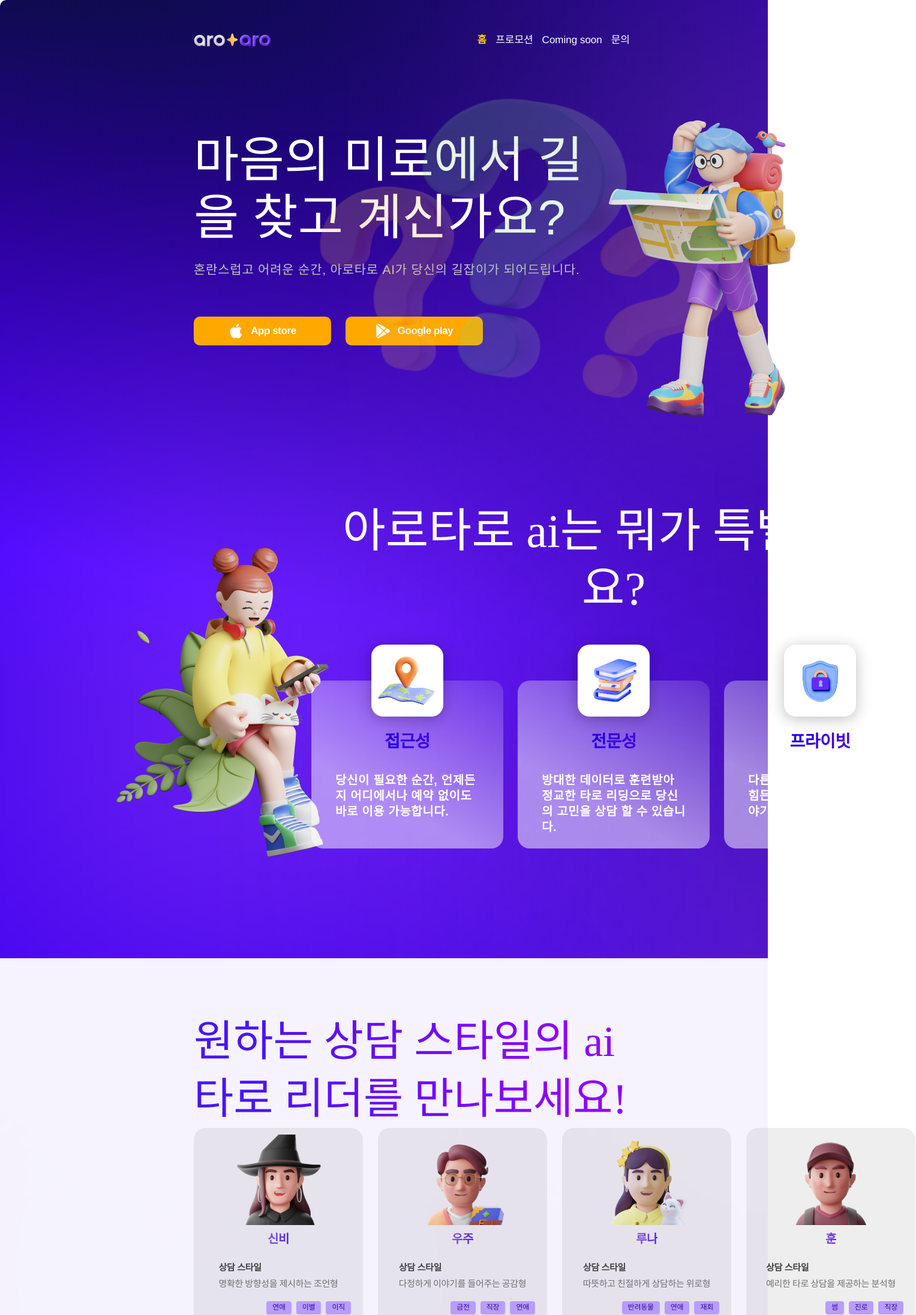
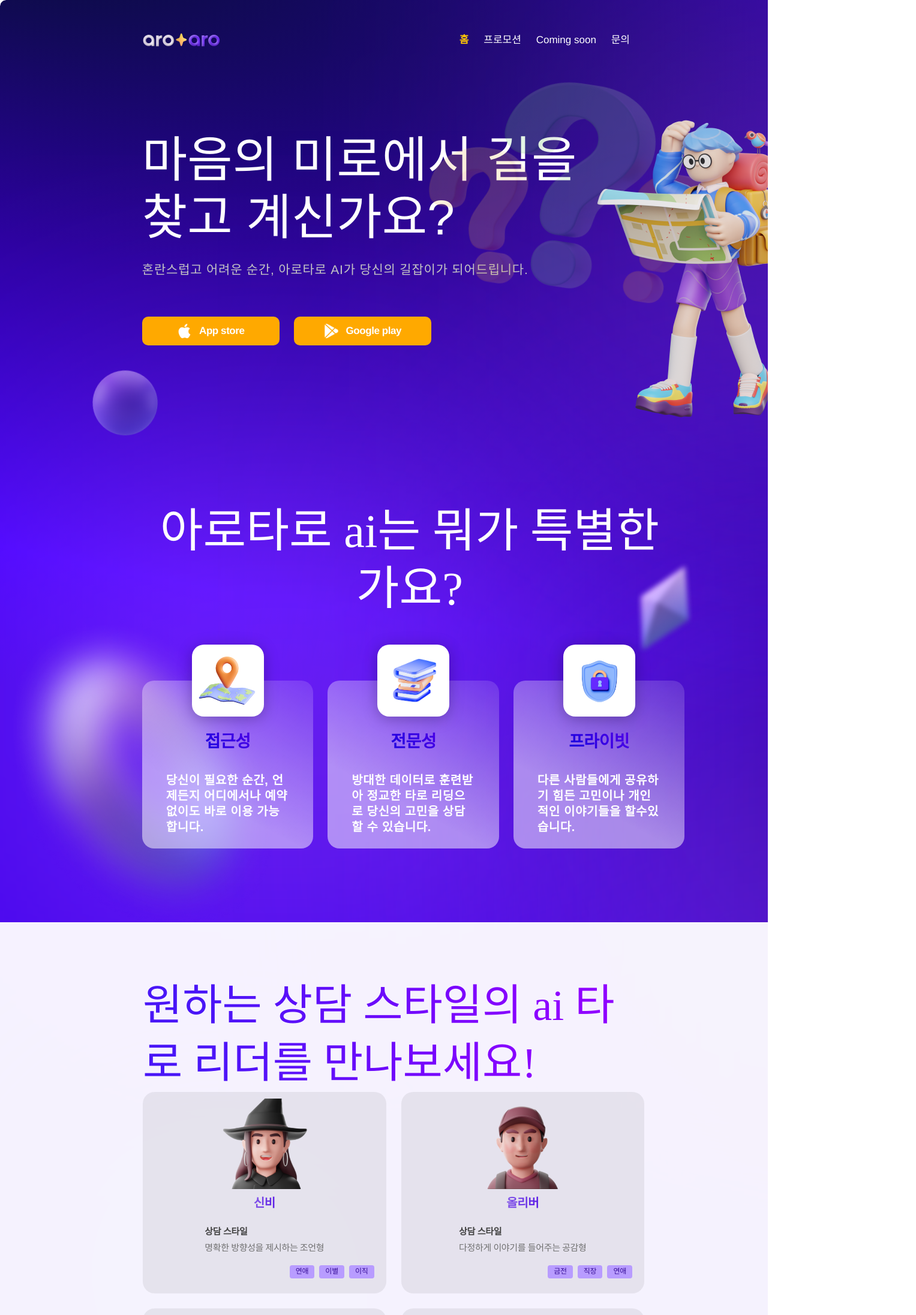
Before and after one commit to metis-ai-research/arotaro.ai, a React (Create React App) app: page / in a window 1280 px wide. Shown: the top 2193 px of the page at 60% size, 1527 px wide, since content can reach past the window. Built offline with nearby package versions, Linux system fonts and the light colour scheme; a web font is replaced by a local one.

Commit message:
changes for zoom in

```diff
--- a/src/components/css/GlobalFooter.scss
+++ b/src/components/css/GlobalFooter.scss
@@ -3,7 +3,7 @@
   justify-content: space-between;
 }
 .footer-section {
-  padding: 80px 280px 80px 320px;
+  padding: 90px 280px 100px 320px;
   border-radius: 0px 0px 12px 12px;
   background: #000508;
 }
@@ -71,7 +71,7 @@
   flex-shrink: 0;
   margin-right: 8.5px;
 }
-.langurage-line{
+.langurage-line {
   display: flex;
 }
 .current-langurage {
--- a/src/components/css/NavBar.scss
+++ b/src/components/css/NavBar.scss
@@ -17,7 +17,7 @@
   z-index: 1;
   align-items: center;
   margin-top: 36px;
-  padding: 19px 230px 19px 323px;
+  padding: 19px 230px 19px 18.6%;
   justify-content: space-between;
 }
 
--- a/src/pages/Home/Home.scss
+++ b/src/pages/Home/Home.scss
@@ -3,4 +3,5 @@
   height: 3428px;
   background-image: url("../../resources/Homebg_full_svg.svg");
   background-size: cover;
+  overflow-x: hidden;
 }
--- a/src/pages/Home/IconCard.scss
+++ b/src/pages/Home/IconCard.scss
@@ -1,6 +1,7 @@
 .icon-card-container {
-  width: 320px;
-  height: 280px;
+  width: 32%;
+  max-width: 320px;
+  min-height: 280px;
   flex-shrink: 0;
   border-radius: 20px;
   background: linear-gradient(
--- a/src/pages/Home/MainSection.js
+++ b/src/pages/Home/MainSection.js
@@ -7,6 +7,9 @@ import password from "../../resources/password.png";
 import QuestionMark from "../../resources/question-mark.png";
 import ButtonRow from "../../components/ButtonRow";
 import IconCard from "./IconCard";
+import Ball1 from "../../resources/shapes/Ball1.png";
+import Torus1 from "../../resources/shapes/Torus_a2.png";
+import Octahedron from "../../resources/shapes/Octahedron_a1.png";
 
 export default function MainSection() {
   return (
@@ -49,7 +52,10 @@ export default function MainSection() {
             />
           </div>
         </div>
+        <img src={Torus1} className="torus-in-main" alt="torus" />
+        <img src={Octahedron} className="octahedron-in-main" alt="octahedron" />
       </div>
+      <img src={Ball1} className="ball-in-main" alt="ball" />
     </div>
   );
 }
--- a/src/pages/Home/MainSection.scss
+++ b/src/pages/Home/MainSection.scss
@@ -1,8 +1,9 @@
 .home-main-section {
-  padding: 195px 205px 123px 156px;
+  padding: 195px 11.8% 123px 9%;
+  position: relative;
   .first-section {
     display: flex;
-    margin-left: 167px;
+    margin-left: 12%;
     .greeting-slogon {
       color: #fff;
       font-family: "Dongle", sans-serif;
@@ -12,6 +13,7 @@
       line-height: 96px;
       margin-bottom: 27px;
       margin-top: 24px;
+      min-width: 725px;
     }
     .greeting-content {
       color: #c4c4c4;
@@ -31,8 +33,8 @@
     }
     .question-mark {
       position: absolute;
-      width: 700px;
-      height: 700px;
+      width: 40.4%;
+      // height: 700px;
       right: 51px;
       top: 60px;
       transition: all 0.3s ease 0s;
@@ -45,12 +47,13 @@
     margin-top: 167px;
     .home-woman {
       width: 597px;
+      z-index: 2;
     }
     .card-section {
-      position: absolute;
       width: fit-content;
-      left: 363px;
-      top: -40px;
+
+      margin-left: -17.5%;
+      margin-top: -40px;
       .second-slogon {
         color: #fff;
         text-align: center;
@@ -64,7 +67,59 @@
       .icon-cards-container {
         display: flex;
         gap: 24px;
+        .icon-card-container {
+          z-index: 1;
+        }
+      }
+    }
+    .torus-in-main {
+      top: 24%;
+      left: -12%;
+      position: absolute;
+    }
+    .octahedron-in-main {
+      position: absolute;
+      right: -7%;
+      top: 8%;
+    }
+  }
+  .ball-in-main {
+    position: absolute;
+    top: 40%;
+    left: 12%;
+    transition: all 0.3s ease 0s;
+    animation: 5s ease 0s infinite normal none running spin;
+  }
+}
+
+@media (max-width: 1540px) {
+  .home-woman {
+    display: none;
+  }
+  .home-main-section {
+    .second-section {
+      .card-section {
+        margin-left: 12%;
       }
     }
   }
 }
+
+@media (max-width: 960px) {
+  .home-woman {
+    display: none;
+  }
+  .home-main-section {
+    .second-section {
+      .card-section {
+        .icon-cards-container {
+          display: inline;
+          .icon-card-container {
+            width: unset;
+            margin: 100px auto;
+          }
+        }
+      }
+    }
+  }
+}
--- a/src/pages/Home/PeopleCard.scss
+++ b/src/pages/Home/PeopleCard.scss
@@ -1,6 +1,6 @@
 .people-card {
   width: 282px;
-  height: 336px;
+  flex: 1;
   flex-shrink: 0;
   border-radius: 20px;
   background: rgba(86, 86, 86, 0.1);
--- a/src/pages/Home/PeopleCardSection.js
+++ b/src/pages/Home/PeopleCardSection.js
@@ -21,8 +21,8 @@ export default function PeopleCardSection() {
             tags={["연애", "이별", "이직"]}
           />
           <PeopleCard
-            image={People2}
-            name="우주"
+            image={People4}
+            name="올리버"
             subtitle="상담 스타일"
             description="다정하게 이야기를 들어주는 공감형"
             tags={["금전", "직장", "연애"]}
@@ -35,8 +35,8 @@ export default function PeopleCardSection() {
             tags={["반려동물", "연애", "재회"]}
           />
           <PeopleCard
-            image={People4}
-            name="훈"
+            image={People2}
+            name="로이"
             subtitle="상담 스타일"
             description="예리한 타로 상담을 제공하는 분석형"
             tags={["썸", "진로", "직장"]}
--- a/src/pages/Home/PeopleCardSection.scss
+++ b/src/pages/Home/PeopleCardSection.scss
@@ -1,10 +1,9 @@
 .home-second-secion {
-  height: 714px;
   background: rgba(255, 255, 255, 0.95);
   flex-shrink: 0;
 }
 .people-card-section {
-  padding: 91px 206px 162px 323px;
+  padding: 91px 206px 162px 18.6%;
   .people-card-section-title {
     font-family: Dongle;
     font-size: 72px;
@@ -18,6 +17,20 @@
   }
   .people-cards-row {
     display: flex;
+    flex-wrap: wrap;
     gap: 25px;
   }
 }
+
+@media (max-width: 1390px) {
+  .people-card {
+    min-width: 40%;
+  }
+}
+
+/* 手机布局 */
+@media (max-width: 480px) {
+  .people-cards-row {
+    display: block;
+  }
+}
--- a/src/pages/Home/ReviewSection.scss
+++ b/src/pages/Home/ReviewSection.scss
@@ -1,5 +1,5 @@
 .review-section-container {
-  padding: 92px 205px 178px 323px;
+  padding: 92px 205px 178px 18.6%;
   .review-section-title {
     color: #fff;
     font-family: Dongle;
```
